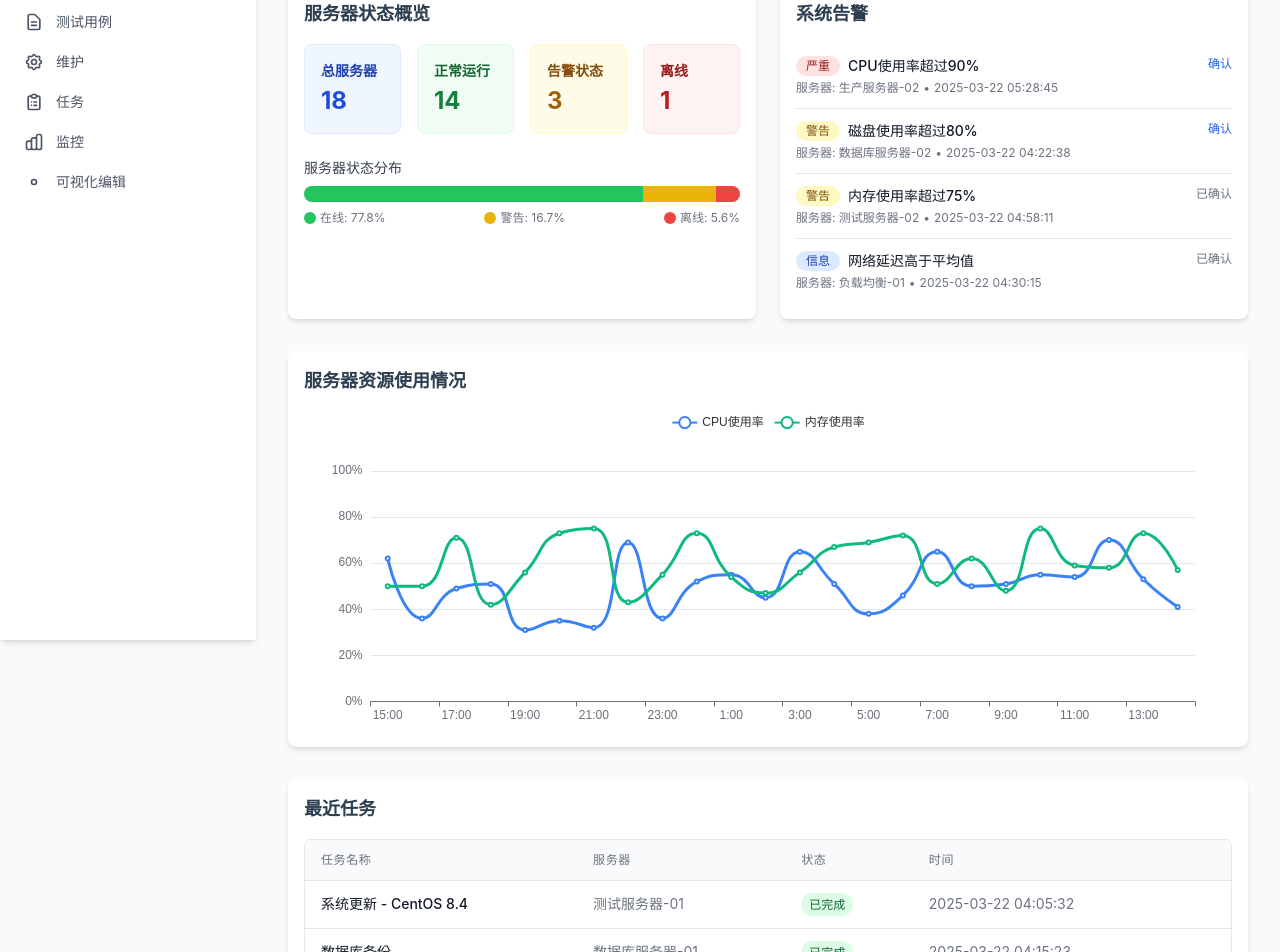
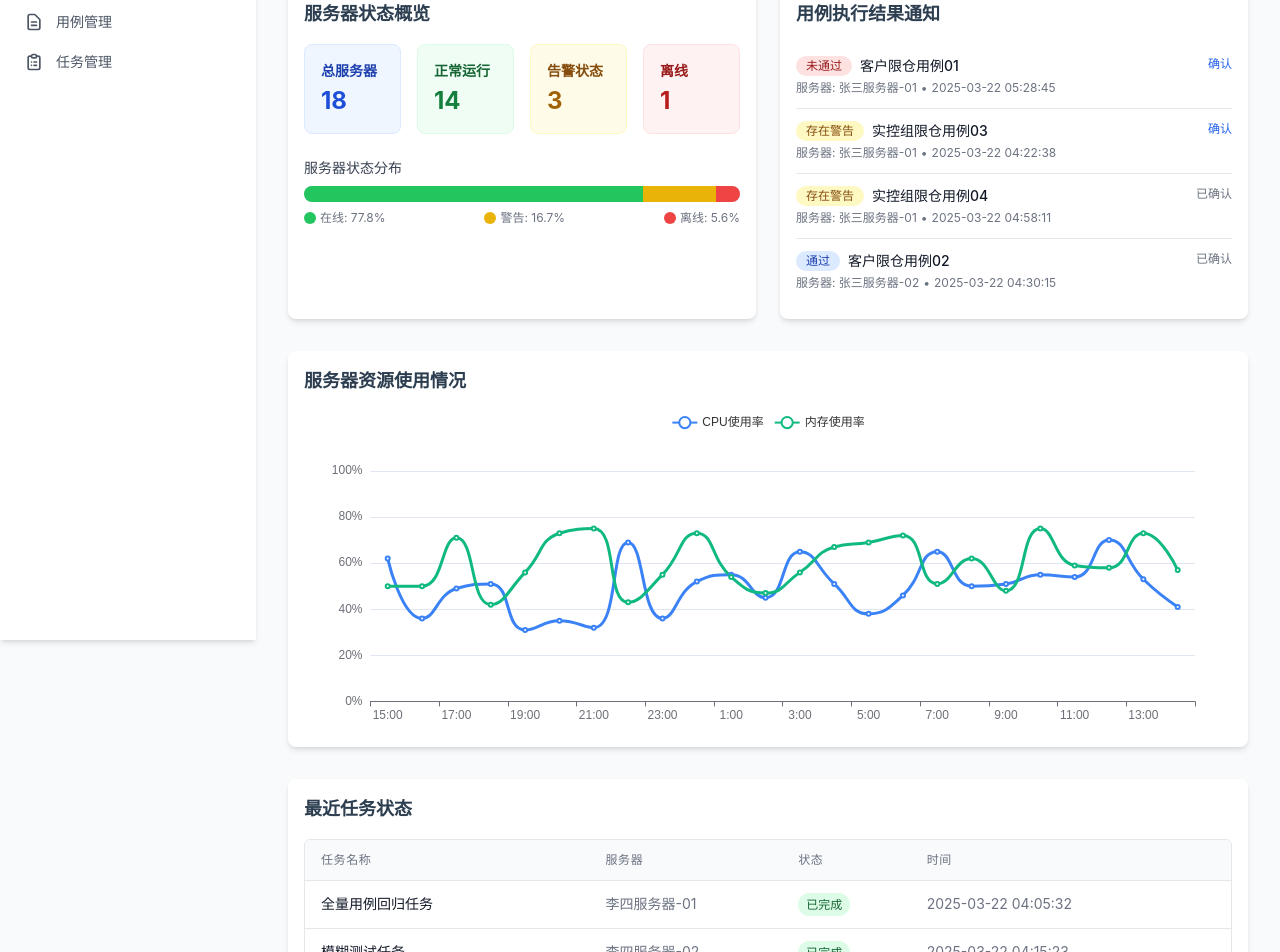
Before and after one commit to lwitcher/lingzhi2.0, a Vue app: page / in a window 1280 px wide. Shown: the part 160-1112 px from the top of the page. Built offline with nearby package versions, Linux system fonts and the light colour scheme; the HTML template or start-up script is replaced by a standard one.

Commit message:
完善内容

```diff
--- a/src/App.vue
+++ b/src/App.vue
@@ -57,35 +57,34 @@ const menuItems = [
     icon: '<path stroke-linecap="round" stroke-linejoin="round" stroke-width="2" d="M3 12l2-2m0 0l7-7 7 7M5 10v10a1 1 0 001 1h3m10-11l2 2m-2-2v10a1 1 0 01-1 1h-3m-6 0a1 1 0 001-1v-4a1 1 0 011-1h2a1 1 0 011 1v4a1 1 0 001 1m-6 0h6" />'
   },
   {
-    name: '服务器',
+    name: '服务器管理',
     route: '/servers',
-    icon: '<path stroke-linecap="round" stroke-linejoin="round" stroke-width="2" d="M5 12h14M5 12a2 2 0 01-2-2V6a2 2 0 012-2h14a2 2 0 012 2v4a2 2 0 01-2 2M5 12a2 2 0 00-2 2v4a2 2 0 002 2h14a2 2 0 002-2v-4a2 2 0 00-2-2m-2-4h.01M17 16h.01" />'
+    icon: '<path stroke-linecap="round" route-linejoin="round" stroke-width="2" d="M5 12h14M5 12a2 2 0 01-2-2V6a2 2 0 012-2h14a2 2 0 012 2v4a2 2 0 01-2 2M5 12a2 2 0 00-2 2v4a2 2 0 002 2h14a2 2 0 002-2v-4a2 2 0 00-2-2m-2-4h.01M17 16h.01" />'
   },
   {
-    name: '测试用例',
+    name: '用例管理',
     route: '/testcases',
     icon: '<path stroke-linecap="round" stroke-linejoin="round" stroke-width="2" d="M9 12h6m-6 4h6m2 5H7a2 2 0 01-2-2V5a2 2 0 012-2h5.586a1 1 0 01.707.293l5.414 5.414a1 1 0 01.293.707V19a2 2 0 01-2 2z" />'
   },
+  /*
   {
     name: '维护',
     route: '/maintenance',
     icon: '<path stroke-linecap="round" stroke-linejoin="round" stroke-width="2" d="M10.325 4.317c.426-1.756 2.924-1.756 3.35 0a1.724 1.724 0 002.573 1.066c1.543-.94 3.31.826 2.37 2.37a1.724 1.724 0 001.065 2.572c1.756.426 1.756 2.924 0 3.35a1.724 1.724 0 00-1.066 2.573c.94 1.543-.826 3.31-2.37 2.37a1.724 1.724 0 00-2.572 1.065c-.426 1.756-2.924 1.756-3.35 0a1.724 1.724 0 00-2.573-1.066c-1.543.94-3.31-.826-2.37-2.37a1.724 1.724 0 00-1.065-2.572c-1.756-.426-1.756-2.924 0-3.35a1.724 1.724 0 001.066-2.573c-.94-1.543.826-3.31 2.37-2.37.996.608 2.296.07 2.572-1.065z" /><path stroke-linecap="round" stroke-linejoin="round" stroke-width="2" d="M15 12a3 3 0 11-6 0 3 3 0 016 0z" />'
   },
+  */
   {
-    name: '任务',
+    name: '任务管理',
     route: '/jobs',
     icon: '<path stroke-linecap="round" stroke-linejoin="round" stroke-width="2" d="M9 5H7a2 2 0 00-2 2v12a2 2 0 002 2h10a2 2 0 002-2V7a2 2 0 00-2-2h-2M9 5a2 2 0 002 2h2a2 2 0 002-2M9 5a2 2 0 012-2h2a2 2 0 012 2m-3 7h3m-3 4h3m-6-4h.01M9 16h.01" />'
-  },
+  }
+  /*,
   {
     name: '监控',
     route: '/monitoring',
     icon: '<path stroke-linecap="round" stroke-linejoin="round" stroke-width="2" d="M9 19v-6a2 2 0 00-2-2H5a2 2 0 00-2 2v6a2 2 0 002 2h2a2 2 0 002-2zm0 0V9a2 2 0 012-2h2a2 2 0 012 2v10m-6 0a2 2 0 002 2h2a2 2 0 002-2m0 0V5a2 2 0 012-2h2a2 2 0 012 2v14a2 2 0 01-2 2h-2a2 2 0 01-2-2z" />'
-  },
-  {
-    name: '可视化编辑',
-    route: '/visual-editor',
-    icon: '<path stroke-linecap="round" stroke-linejoin="round" stroke-width="2" d="M15 12a3 3 0 11-6 0 3 3 0 016 0z" />'
   }
+  */
 ];
 
 const isActive = (path) => {
@@ -101,9 +100,9 @@ const isActive = (path) => {
     <!-- 左侧侧边栏 -->
     <aside :class="[isSidebarOpen ? 'w-64' : 'w-20', 'transition-all duration-300 bg-white shadow-md hidden md:block md:fixed md:h-screen z-10']">
       <div class="h-16 flex items-center px-4 border-b border-gray-200">
-        <span v-if="isSidebarOpen" class="text-xl font-semibold text-gray-800">灵智管理系统</span>
-        <span v-else class="text-xl font-semibold text-gray-800">灵智</span>
-        <button @click="toggleSidebar" class="ml-auto p-2 rounded-md text-gray-500 hover:text-gray-700 focus:outline-none">
+        <span v-if="isSidebarOpen" class="text-xl font-semibold text-gray-800">零之系统</span>
+        <span v-else class="text-xl font-semibold text-gray-800">零之</span>
+        <button @click="toggleSidebar" class="ml-auto p-2 rounded-md text-gray-5route hover:text-gray-7route focus:outline-none">
           <svg xmlns="http://www.w3.org/2000/svg" class="h-6 w-6" fill="none" viewBox="0 0 24 24" stroke="currentColor">
             <path stroke-linecap="round" stroke-linejoin="round" stroke-width="2" d="M4 6h16M4 12h16M4 18h16" />
           </svg>
@@ -113,9 +112,10 @@ const isActive = (path) => {
       <!-- 侧边栏菜单 -->
       <nav class="mt-5 px-2 overflow-y-auto h-[calc(100vh-4rem)]">
         <div class="space-y-1">
+          <template v-for="item in menuItems" :key="item.route">
+            <!-- 一级菜单 -->
             <router-link
-            v-for="item in menuItems"
-            :key="item.route"
+              v-if="!item.children"
               :to="item.route"
               :class="[
                 isActive(item.route)
@@ -134,6 +134,51 @@ const isActive = (path) => {
               ></svg>
               <span v-if="isSidebarOpen">{{ item.name }}</span>
             </router-link>
+
+            <!-- 二级菜单 -->
+            <div v-else>
+              <div
+                :class="[
+                  'text-gray-600 hover:bg-gray-50 hover:text-gray-900',
+                  'group flex items-center py-2 px-3 text-sm font-medium rounded-md cursor-pointer'
+                ]"
+              >
+                <svg
+                  xmlns="http://www.w3.org/2000/svg"
+                  class="h-5 w-5 mr-3 flex-shrink-0"
+                  fill="none"
+                  viewBox="0 0 24 24"
+                  stroke="currentColor"
+                  v-html="item.icon"
+                ></svg>
+                <span v-if="isSidebarOpen">{{ item.name }}</span>
+              </div>
+
+              <div v-if="isSidebarOpen" class="pl-8">
+                <router-link
+                  v-for="child in item.children"
+                  :key="child.route"
+                  :to="child.route"
+                  :class="[
+                    isActive(child.route)
+                      ? 'bg-blue-50 text-blue-700 border-l-4 border-blue-500'
+                      : 'text-gray-600 hover:bg-gray-50 hover:text-gray-900 border-l-4 border-transparent',
+                    'group flex items-center py-2 px-3 text-sm font-medium rounded-md mt-1'
+                  ]"
+                >
+                  <svg
+                    xmlns="http://www.w3.org/2000/svg"
+                    class="h-5 w-5 mr-3 flex-shrink-0"
+                    fill="none"
+                    viewBox="0 0 24 24"
+                    stroke="currentColor"
+                    v-html="child.icon"
+                  ></svg>
+                  <span>{{ child.name }}</span>
+                </router-link>
+              </div>
+            </div>
+          </template>
         </div>
       </nav>
     </aside>
@@ -152,7 +197,7 @@ const isActive = (path) => {
                 <Bars3Icon v-if="!mobileMenuOpen" class="block h-6 w-6" aria-hidden="true" />
                 <XMarkIcon v-else class="block h-6 w-6" aria-hidden="true" />
               </button>
-              <span class="ml-3 text-xl font-semibold text-gray-800">灵智服务器管理系统</span>
+              <span class="ml-3 text-xl font-semibold text-gray-800">零之系统</span>
             </div>
 
             <!-- 右侧用户头像和下拉菜单 -->
--- a/src/components/dashboard/SystemAlerts.vue
+++ b/src/components/dashboard/CaseExecutionOverview.vue
@@ -1,11 +1,13 @@
 <script setup lang="ts">
+// 修改组件名
+const componentName = 'CaseExecutionOverview';
 import { ref, onMounted } from 'vue';
 
-// 模拟告警数据
+// 模拟任务数据
 const alerts = ref([]);
 const loading = ref(true);
 
-// 获取告警级别样式
+// 获取任务结果样式
 const getAlertLevelClass = (level) => {
   switch (level) {
     case 'critical':
@@ -19,21 +21,21 @@ const getAlertLevelClass = (level) => {
   }
 };
 
-// 获取告警级别文本
+// 获取任务结果级别文本
 const getAlertLevelText = (level) => {
   switch (level) {
     case 'critical':
-      return '严重';
+      return '未通过';
     case 'warning':
-      return '警告';
+      return '存在警告';
     case 'info':
-      return '信息';
+      return '通过';
     default:
       return '未知';
   }
 };
 
-// 模拟加载告警数据
+// 模拟加载任务数据
 onMounted(() => {
   // 模拟API请求延迟
   setTimeout(() => {
@@ -41,32 +43,32 @@ onMounted(() => {
       {
         id: 1,
         level: 'critical',
-        message: 'CPU使用率超过90%',
-        server: '生产服务器-02',
+        message: '客户限仓用例01',
+        server: '张三服务器-01',
         timestamp: '2025-03-22 05:28:45',
         acknowledged: false
       },
       {
         id: 2,
         level: 'warning',
-        message: '磁盘使用率超过80%',
-        server: '数据库服务器-02',
+        message: '实控组限仓用例03',
+        server: '张三服务器-01',
         timestamp: '2025-03-22 04:22:38',
         acknowledged: false
       },
       {
         id: 3,
         level: 'warning',
-        message: '内存使用率超过75%',
-        server: '测试服务器-02',
+        message: '实控组限仓用例04',
+        server: '张三服务器-01',
         timestamp: '2025-03-22 04:58:11',
         acknowledged: true
       },
       {
         id: 4,
         level: 'info',
-        message: '网络延迟高于平均值',
-        server: '负载均衡-01',
+        message: '客户限仓用例02',
+        server: '张三服务器-02',
         timestamp: '2025-03-22 04:30:15',
         acknowledged: true
       },
@@ -75,7 +77,7 @@ onMounted(() => {
   }, 800);
 });
 
-// 确认告警
+// 确认任务
 const acknowledgeAlert = (alertId) => {
   const alert = alerts.value.find(a => a.id === alertId);
   if (alert) {
@@ -85,14 +87,14 @@ const acknowledgeAlert = (alertId) => {
 </script>
 
 <template>
-  <div class="system-alerts">
-    <!-- 加载状态 -->
+  <div class="task-execution-overview">
+    <!-- 修改类名和内容 -->
     <div v-if="loading" class="py-4 text-center text-gray-500">
       <div class="animate-spin rounded-full h-6 w-6 border-b-2 border-blue-600 mx-auto mb-2"></div>
-      <div>加载告警信息中...</div>
+      <div>加载任务执行结果中...</div>
     </div>
 
-    <!-- 告警列表 -->
+    <!-- 任务列表 -->
     <div v-else-if="alerts.length > 0">
       <ul class="divide-y divide-gray-200">
         <li v-for="alert in alerts" :key="alert.id" class="py-3">
@@ -133,12 +135,18 @@ const acknowledgeAlert = (alertId) => {
       </ul>
     </div>
 
-    <!-- 无告警状态 -->
+    <!-- 无任务状态 -->
     <div v-else class="py-8 text-center text-gray-500">
       <svg class="mx-auto h-12 w-12 text-gray-400" fill="none" viewBox="0 0 24 24" stroke="currentColor">
         <path stroke-linecap="round" stroke-linejoin="round" stroke-width="2" d="M9 12l2 2 4-4m6 2a9 9 0 11-18 0 9 9 0 0118 0z" />
       </svg>
-      <div class="mt-2 text-sm font-medium">当前没有系统告警</div>
+      <div class="mt-2 text-sm font-medium">当前没有任务结果</div>
     </div>
   </div>
 </template>
+
+<style scoped>
+.task-execution-overview {
+  /* 修改样式类名 */
+}
+</style>
--- a/src/components/dashboard/RecentTasks.vue
+++ b/src/components/dashboard/RecentTasks.vue
@@ -44,40 +44,40 @@ onMounted(() => {
     tasks.value = [
       {
         id: 1,
-        name: '系统更新 - CentOS 8.4',
-        server: '测试服务器-01',
+        name: '全量用例回归任务',
+        server: '李四服务器-01',
         status: 'completed',
         startTime: '2025-03-22 03:15:10',
         endTime: '2025-03-22 04:05:32'
       },
       {
         id: 2,
-        name: '数据库备份',
-        server: '数据库服务器-01',
+        name: '模糊测试任务',
+        server: '李四服务器-02',
         status: 'completed',
         startTime: '2025-03-22 04:00:00',
         endTime: '2025-03-22 04:15:23'
       },
       {
         id: 3,
-        name: '安全补丁安装',
-        server: '生产服务器-02',
+        name: '撮合模块性能测试任务',
+        server: '李四服务器-03',
         status: 'running',
         startTime: '2025-03-22 05:30:00',
         endTime: null
       },
       {
         id: 4,
-        name: '日志清理',
-        server: '日志服务器-01',
+        name: '新一代交易系统对比测试',
+        server: '李四服务器-03',
         status: 'queued',
         startTime: null,
         endTime: null
       },
       {
         id: 5,
-        name: 'Nginx配置更新',
-        server: '负载均衡-01',
+        name: '项目A持续集成任务',
+        server: '李四服务器-01',
         status: 'failed',
         startTime: '2025-03-22 04:25:12',
         endTime: '2025-03-22 04:25:45'
--- a/src/router/index.ts
+++ b/src/router/index.ts
@@ -36,6 +36,10 @@ const router = createRouter({
       path: '/jobs',
       name: 'job-management',
       component: () => import('../views/JobManagementView.vue')
+    },
+    {
+      path: '/text-description',
+      component: () => import('@/views/TextDescriptionView.vue')
     }
   ]
 })
--- a/src/views/DashboardView.vue
+++ b/src/views/DashboardView.vue
@@ -2,7 +2,7 @@
 import { ref, onMounted } from 'vue';
 import ServerStatusChart from '@/components/server/ServerStatusChart.vue';
 import ServerSummary from '@/components/server/ServerSummary.vue';
-import SystemAlerts from '@/components/dashboard/SystemAlerts.vue';
+import CaseExecutionOverview from '@/components/dashboard/CaseExecutionOverview.vue';
 import RecentTasks from '@/components/dashboard/RecentTasks.vue';
 
 const loading = ref(true);
@@ -30,8 +30,8 @@ onMounted(() => {
           <ServerSummary />
         </div>
         <div class="card">
-          <h2 class="text-lg font-semibold mb-4">系统告警</h2>
-          <SystemAlerts />
+          <h2 class="text-lg font-semibold mb-4">用例执行结果通知</h2>
+          <CaseExecutionOverview />
         </div>
       </div>
 
@@ -41,7 +41,7 @@ onMounted(() => {
       </div>
 
       <div class="card">
-        <h2 class="text-lg font-semibold mb-4">最近任务</h2>
+        <h2 class="text-lg font-semibold mb-4">最近任务状态</h2>
         <RecentTasks />
       </div>
     </div>
--- a/src/views/TestCaseManagementView.vue
+++ b/src/views/TestCaseManagementView.vue
@@ -1,8 +1,12 @@
 <script setup lang="ts">
 import { ref, computed, onMounted } from 'vue';
+import { useRouter } from 'vue-router';
 import TestCaseList from '@/components/testcase/TestCaseList.vue';
 import TestCaseDetails from '@/components/testcase/TestCaseDetails.vue';
 import TestCaseForm from '@/components/testcase/TestCaseForm.vue';
+import { DataAnalysis, Document } from '@element-plus/icons-vue'; // 添加这行
+
+const router = useRouter();
 
 const activeView = ref('list'); // list, details, create, edit
 const selectedTestCase = ref(null);
@@ -39,7 +43,19 @@ const handleEditTestCase = (testCase) => {
   activeView.value = 'edit';
 };
 
+const createMethodDialogVisible = ref(false);
+
 const handleCreateTestCase = () => {
+  createMethodDialogVisible.value = true;
+};
+
+const handleCreateVisual = () => {
+  createMethodDialogVisible.value = false;
+  router.push('/visual-editor'); // 使用导入的router对象
+};
+
+const handleCreateText = () => {
+  createMethodDialogVisible.value = false;
   selectedTestCase.value = null;
   activeView.value = 'create';
 };
@@ -81,7 +97,35 @@ const handleFilterChange = (newFilters) => {
         </button>
       </div>
 
-      <div v-else>
+      <!-- 创建方式选择对话框 -->
+      <el-dialog
+        v-model="createMethodDialogVisible"
+        title="选择创建方式"
+        width="30%"
+      >
+        <template #default>
+          <div class="create-method-options">
+            <el-button
+              type="primary"
+              @click="handleCreateVisual"
+              class="method-button"
+            >
+              <el-icon><DataAnalysis /></el-icon>
+              可视化创建
+            </el-button>
+            <el-button
+              type="success"
+              @click="handleCreateText"
+              class="method-button"
+            >
+              <el-icon><Document /></el-icon>
+              文字描述生成
+            </el-button>
+          </div>
+        </template>
+      </el-dialog>
+
+      <div v-if="activeView !== 'list'">
         <button
           @click="handleBackToList"
           class="btn btn-secondary flex items-center"
@@ -170,4 +214,24 @@ const handleFilterChange = (newFilters) => {
 .btn-secondary:hover {
   background-color: #d1d5db;
 }
+
+.create-method-options {
+  display: flex;
+  justify-content: space-around;
+  padding: 20px 0;
+}
+
+.method-button {
+  width: 200px;
+  height: 100px;
+  display: flex;
+  flex-direction: column;
+  align-items: center;
+  justify-content: center;
+}
+
+.method-button .el-icon {
+  font-size: 24px;
+  margin-bottom: 10px;
+}
 </style>
```
Also changed, not shown: src/components/server/ServerDetails.vue (+11 -9 lines), src/components/visual-editor/FlowEditor.vue (+22 -13 lines), src/views/TextDescriptionView.vue (added, +12 -0 lines). Lines whose indentation alone changed are shown as unchanged.
